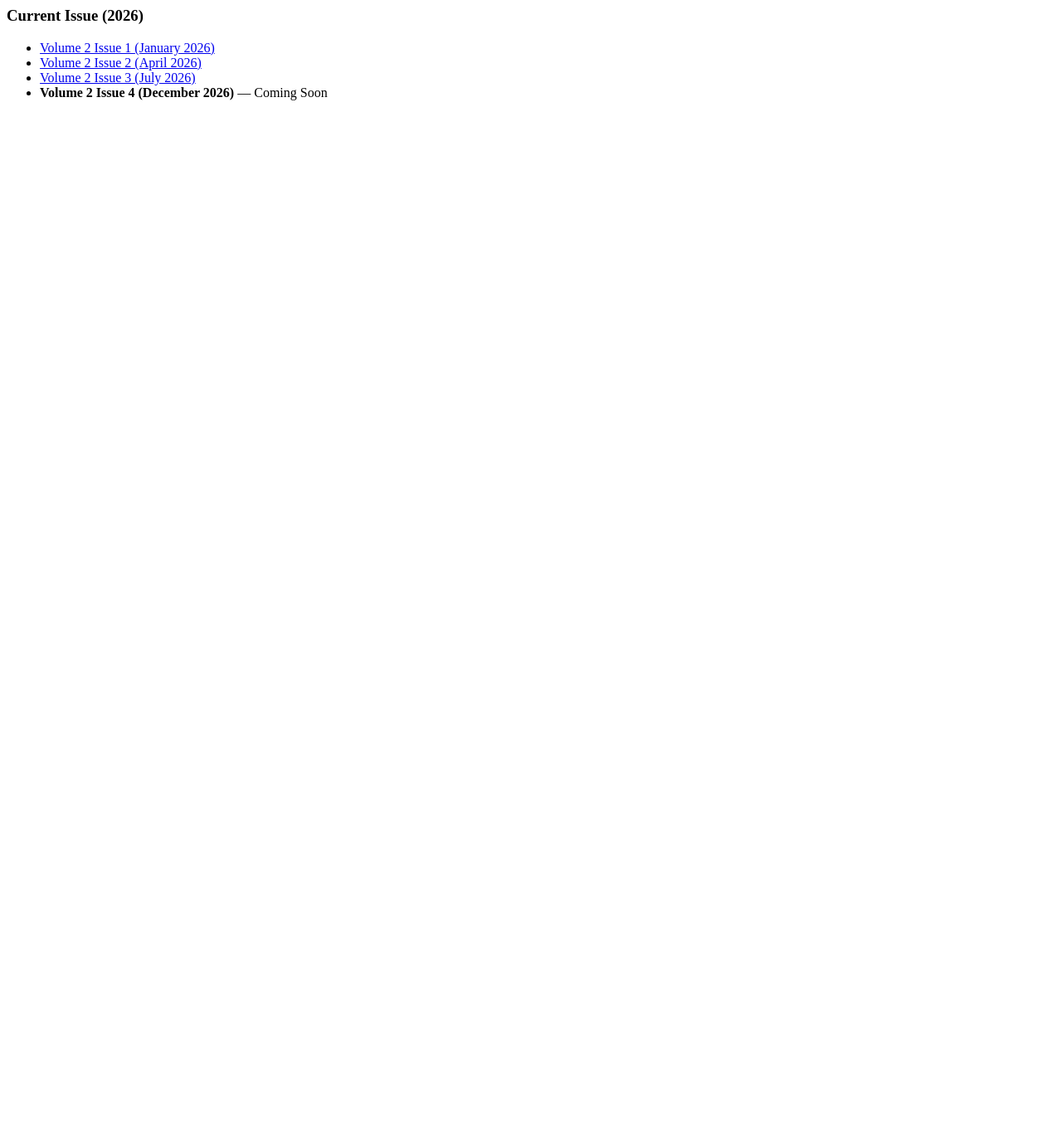
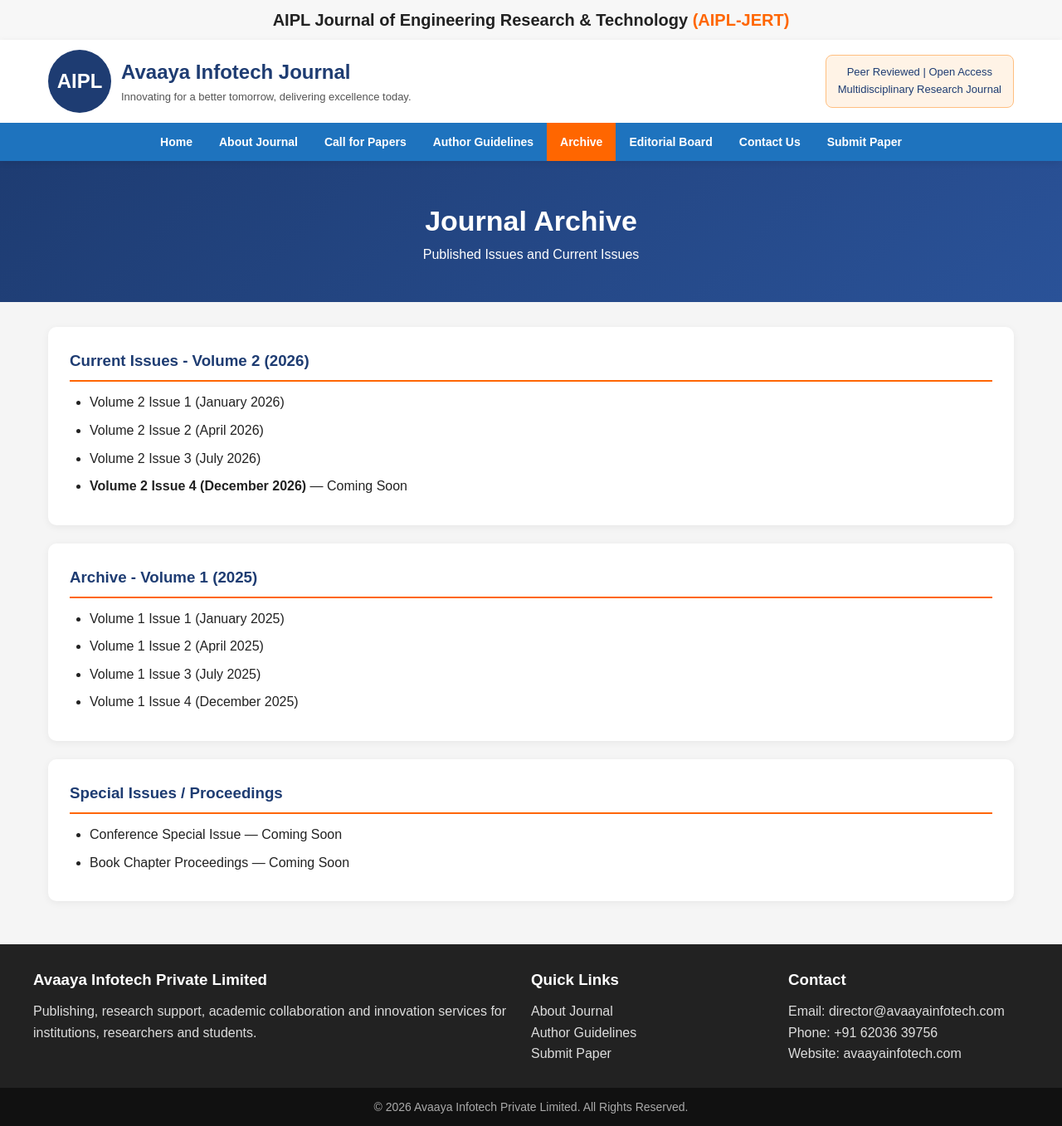
Before and after one commit to mscollge/AIPL-Journal, a plain HTML site: page archive.html in a window 1280 px wide. Shown: the whole page at 83% size. Before the commit the page ends 800 px from the top, so only its background shows below. Drawn offline with Linux system fonts and the light colour scheme.

Commit message:
Update archive.html

```diff
--- a/archive.html
+++ b/archive.html
@@ -1,7 +1,57 @@
-<div class="content-box">
-    <h3>Current Issue (2026)</h3>
+<!DOCTYPE html>
+<html lang="en">
+<head>
+<meta charset="UTF-8">
+<meta name="viewport" content="width=device-width, initial-scale=1.0">
+<title>Archive | AIPL Journal</title>
+<link rel="stylesheet" href="style.css">
+</head>
+<body>
+
+<div class="topbar">
+AIPL Journal of Engineering Research & Technology <span>(AIPL-JERT)</span>
+</div>
+
+<header>
+  <div class="head">
+    <div class="logo">
+      <div class="logo-box">AIPL</div>
+      <div>
+        <h1>Avaaya Infotech Journal</h1>
+        <p>Innovating for a better tomorrow, delivering excellence today.</p>
+      </div>
+    </div>
+    <div class="index-badge">
+      Peer Reviewed | Open Access<br>
+      Multidisciplinary Research Journal
+    </div>
+  </div>
+
+  <nav>
     <ul>
+      <li><a href="index.html">Home</a></li>
+      <li><a href="about.html">About Journal</a></li>
+      <li><a href="call-for-papers.html">Call for Papers</a></li>
+      <li><a href="author-guidelines.html">Author Guidelines</a></li>
+      <li><a class="active" href="archive.html">Archive</a></li>
+      <li><a href="editorial-board.html">Editorial Board</a></li>
+      <li><a href="contact.html">Contact Us</a></li>
+      <li><a href="submit-paper.html">Submit Paper</a></li>
+    </ul>
+  </nav>
+</header>
 
+<section class="page-title">
+  <h2>Journal Archive</h2>
+  <p>Published Issues and Current Issues</p>
+</section>
+
+<section class="container">
+
+  <div class="content-box">
+    <h3>Current Issues - Volume 2 (2026)</h3>
+
+    <ul>
       <li>
         <a href="https://drive.google.com/drive/u/6/folders/1SNdTqftu1rHM-bqtw1TygT5XLnojZcUp" target="_blank">
           Volume 2 Issue 1 (January 2026)
@@ -23,6 +73,80 @@
       <li>
         <strong>Volume 2 Issue 4 (December 2026)</strong> — Coming Soon
       </li>
+    </ul>
+  </div>
 
+  <div class="content-box">
+    <h3>Archive - Volume 1 (2025)</h3>
+
+    <ul>
+      <li>
+        <a href="https://drive.google.com/drive/u/6/folders/122XOkUhMoz8YZIfatseDlz0YdUdZ8aeG" target="_blank">
+          Volume 1 Issue 1 (January 2025)
+        </a>
+      </li>
+
+      <li>
+        <a href="https://drive.google.com/drive/u/6/folders/1y_vDAfd62h3NVV9VEMLNiJ7nHXF13U3R" target="_blank">
+          Volume 1 Issue 2 (April 2025)
+        </a>
+      </li>
+
+      <li>
+        <a href="https://drive.google.com/drive/u/6/folders/1GYE6-rhSzxMBXjsgMD63W26XkBQLowOp" target="_blank">
+          Volume 1 Issue 3 (July 2025)
+        </a>
+      </li>
+
+      <li>
+        <a href="https://drive.google.com/drive/u/6/folders/1a3mNd8rz0p3wrOPWAiF4mj4r8z9MAEGI" target="_blank">
+          Volume 1 Issue 4 (December 2025)
+        </a>
+      </li>
     </ul>
+  </div>
+
+  <div class="content-box">
+    <h3>Special Issues / Proceedings</h3>
+    <ul>
+      <li>Conference Special Issue — Coming Soon</li>
+      <li>Book Chapter Proceedings — Coming Soon</li>
+    </ul>
+  </div>
+
+</section>
+
+<footer class="footer">
+  <div class="footer-grid">
+
+    <div>
+      <h3>Avaaya Infotech Private Limited</h3>
+      <p>
+        Publishing, research support, academic collaboration and innovation
+        services for institutions, researchers and students.
+      </p>
+    </div>
+
+    <div>
+      <h3>Quick Links</h3>
+      <p><a href="about.html">About Journal</a></p>
+      <p><a href="author-guidelines.html">Author Guidelines</a></p>
+      <p><a href="submit-paper.html">Submit Paper</a></p>
+    </div>
+
+    <div>
+      <h3>Contact</h3>
+      <p>Email: director@avaayainfotech.com</p>
+      <p>Phone: +91 62036 39756</p>
+      <p>Website: avaayainfotech.com</p>
+    </div>
+
+  </div>
+</footer>
+
+<div class="copyright">
+© 2026 Avaaya Infotech Private Limited. All Rights Reserved.
 </div>
+
+</body>
+</html>
```
